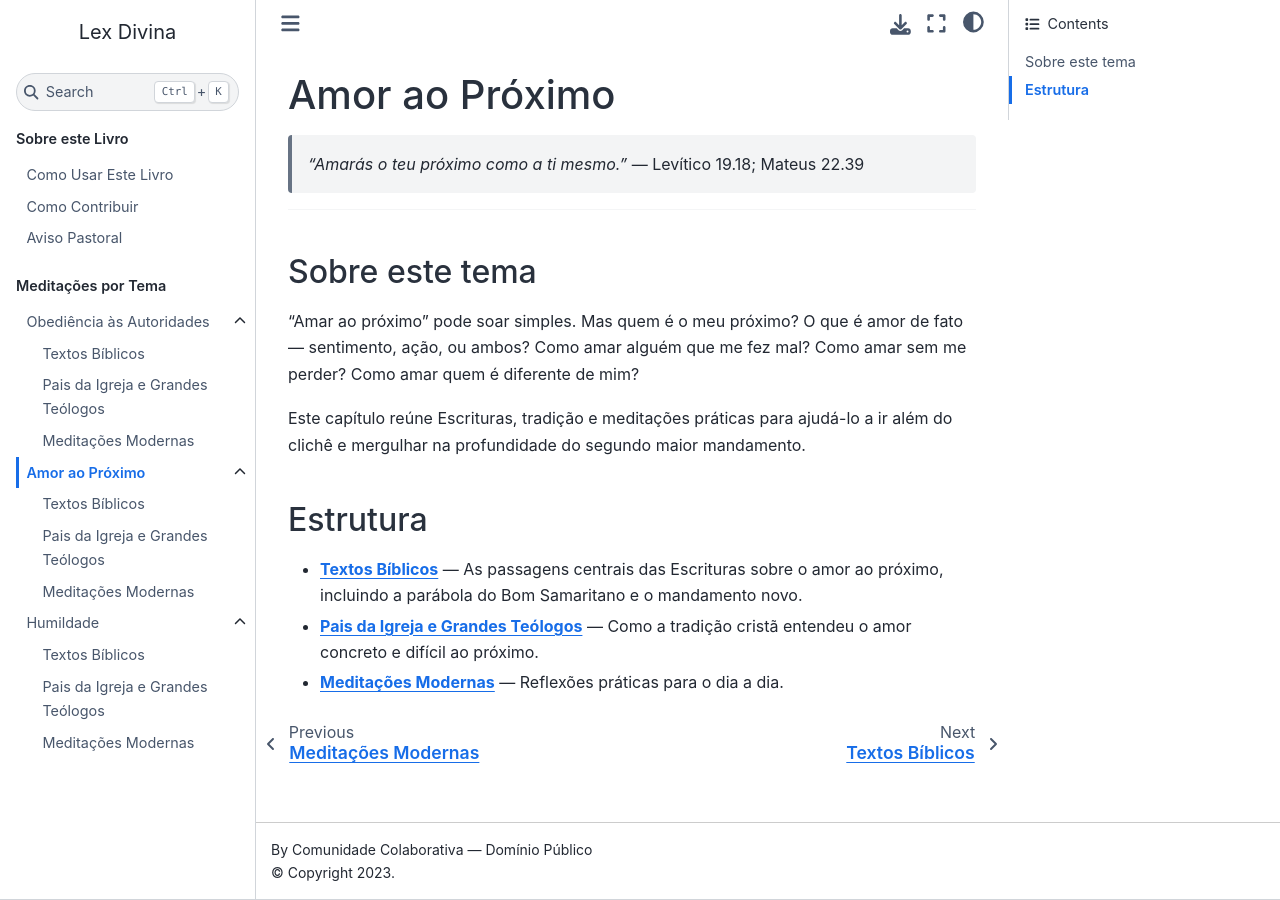
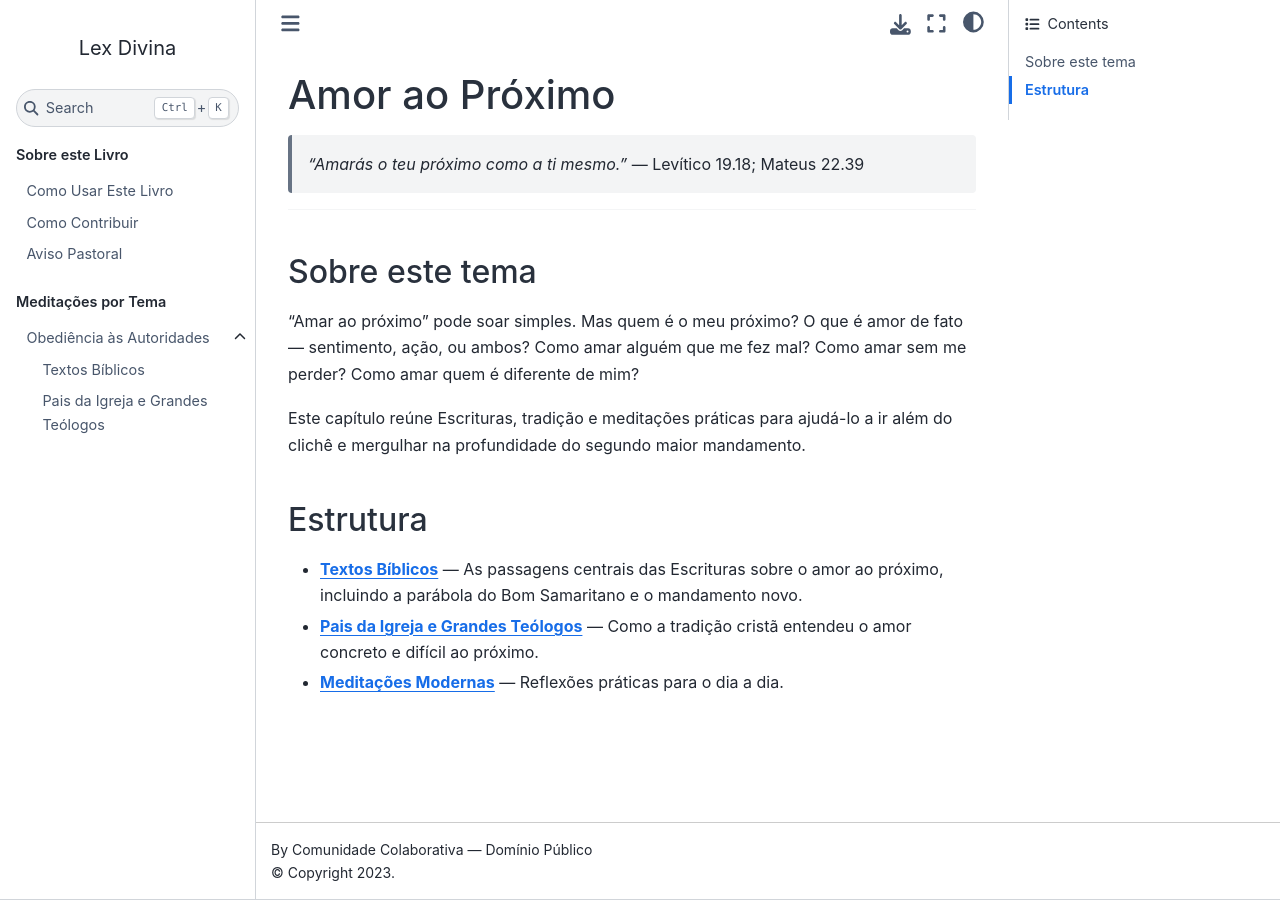
Before and after one commit to Elias-Nacif/LexDei, a Jupyter Book: the page built from book/chapters/amor-proximo/index.md, in a window 1280 px wide. Built offline with Jupyter Book 1.0.4 settings and Sphinx 7.4.7 and the Sphinx Book theme 1.1.4, drawn with Linux system fonts in a browser that asks for light colours; pages that are not in the unit, such as notebooks, are missing from menus.

Commit message:
Remove chapters and sections from _toc.yml
Removed sections related to 'amor-proximo', 'humildade', and appendix chapters from the table of contents.

```diff
--- a/book/_toc.yml
+++ b/book/_toc.yml
@@ -14,21 +14,3 @@ parts:
         sections:
           - file: chapters/obediencia-autoridades/textos-biblicos
           - file: chapters/obediencia-autoridades/pais-da-igreja
-          - file: chapters/obediencia-autoridades/meditacoes-modernas
-
-      - file: chapters/amor-proximo/index
-        sections:
-          - file: chapters/amor-proximo/textos-biblicos
-          - file: chapters/amor-proximo/pais-da-igreja
-          - file: chapters/amor-proximo/meditacoes-modernas
-
-      - file: chapters/humildade/index
-        sections:
-          - file: chapters/humildade/textos-biblicos
-          - file: chapters/humildade/pais-da-igreja
-          - file: chapters/humildade/meditacoes-modernas
-
-  - caption: Apêndice
-    chapters:
-      - file: glossario
-      - file: referencias
```
